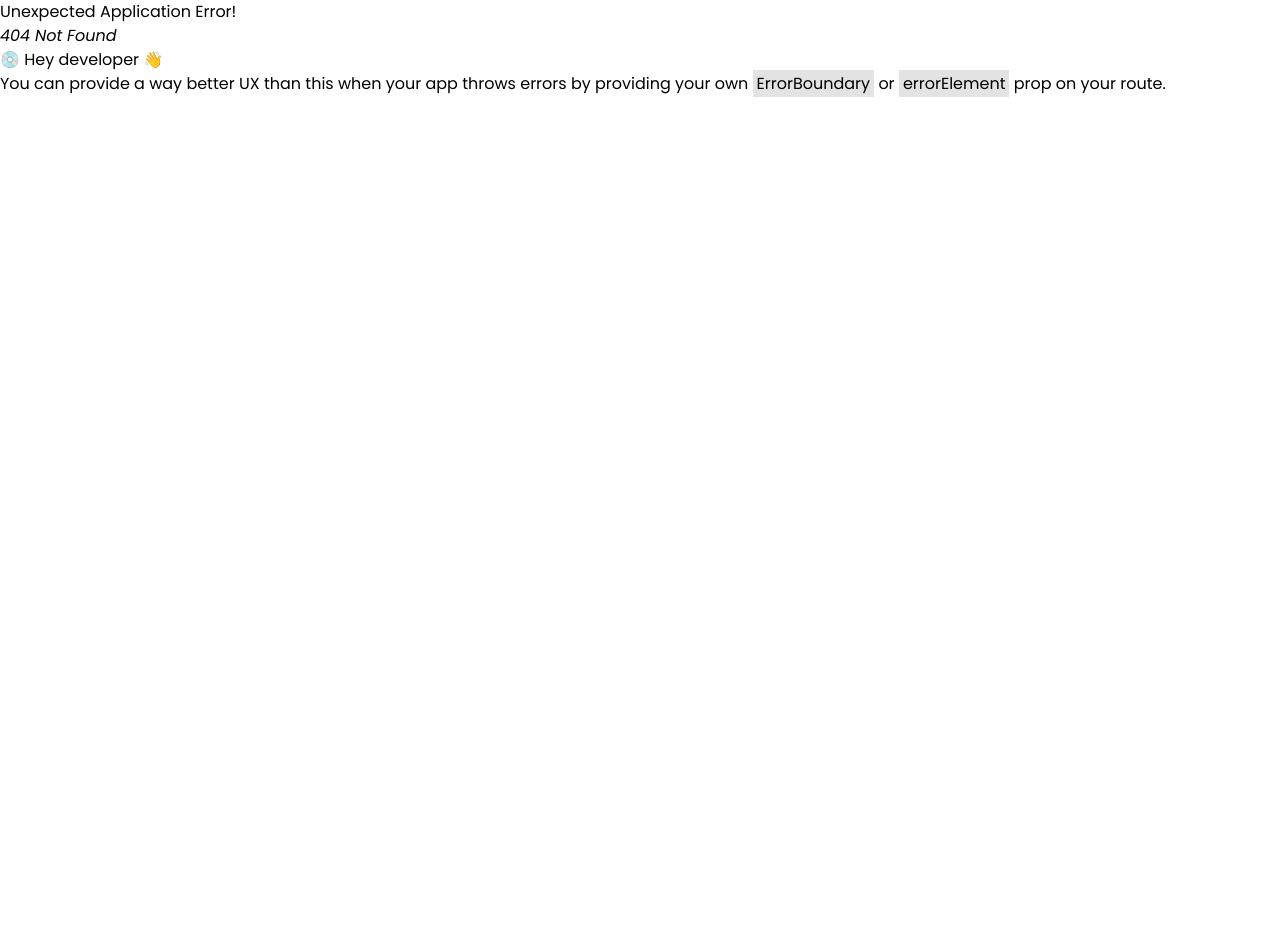
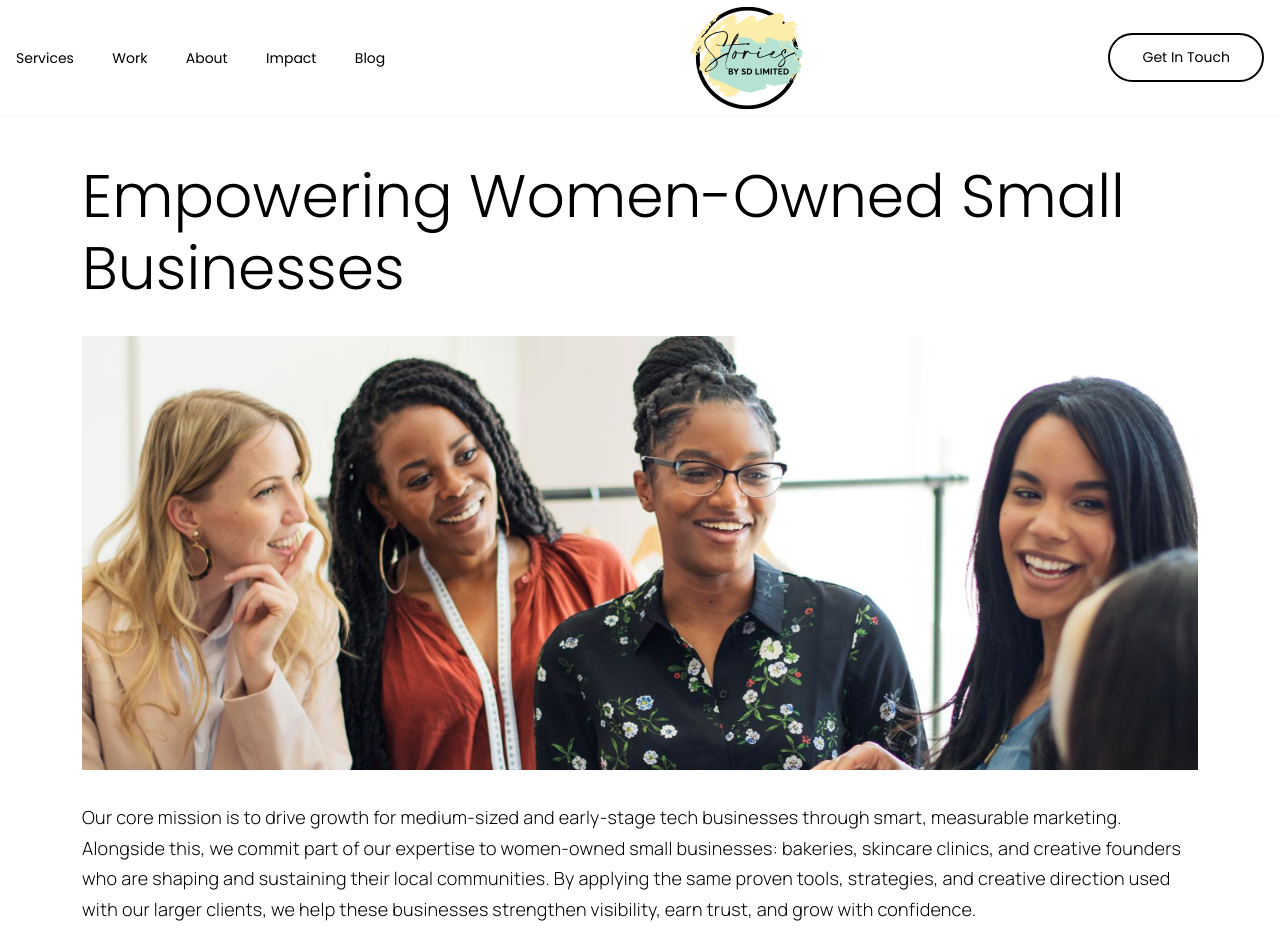
Before and after one commit to Adeyemi-cmd/Stories-By-SD-Ltd, a React (Vite) app: page /impact in a window 1280 px wide. Before the commit this address had no page. Shown: the top 952 px of the page. Before the commit the page ends 800 px from the top, so only its background shows below. Built offline with nearby package versions, Linux system fonts and the light colour scheme.

Commit message:
impactPage added

```diff
--- a/src/components/Navbar/Navbar.tsx
+++ b/src/components/Navbar/Navbar.tsx
@@ -1,9 +1,8 @@
 import "./Navbar.css";
-// image
+import { useState } from "react";
+import { Link } from "react-router-dom";
+
 import Logo from "../../assets/logo.svg";
-
-import { Link } from "react-router-dom";
-import { useState } from "react";
 
 export default function Navbar() {
   const [isMenuOpen, setIsMenuOPen] = useState(false);
@@ -27,6 +26,11 @@ export default function Navbar() {
               <li>
                 <Link to={"/about"} className="Link">
                   About
+                </Link>
+              </li>
+              <li>
+                <Link to={"/impact"} className="Link">
+                  Impact
                 </Link>
               </li>
               <li>
--- a/src/index.css
+++ b/src/index.css
@@ -1,6 +1,29 @@
 /* google font */
 @import url("https://fonts.googleapis.com/css2?family=Poppins:ital,wght@0,100;0,200;0,300;0,400;0,500;0,600;0,700;0,800;0,900;1,100;1,200;1,300;1,400;1,500;1,600;1,700;1,800;1,900&display=swap");
 
+::view-transition-group(root) {
+  animation-duration: 1.2s;
+}
+
+::view-transition-new(root) {
+  animation-name: scale-in;
+}
+
+::view-transition-old(root) {
+  animation-name: scale-out;
+}
+
+@keyframes scale-in {
+  from {
+    scale: 0;
+  }
+}
+
+@keyframes scale-out {
+  to {
+    scale: 0;
+  }
+}
 
 /* Box sizing rules */
 *,
@@ -78,3 +101,13 @@ select {
     scroll-behavior: auto !important;
   }
 }
+
+.app_layout {
+  display: flex;
+  flex-direction: column;
+  min-height: 100vh;
+}
+
+.main_content {
+  flex: 1;
+}
--- a/src/main.tsx
+++ b/src/main.tsx
@@ -11,6 +11,7 @@ import Services from "./pages/Services/Seviices";
 import Work from "./pages/Work/Work";
 import About from "./pages/About/About";
 import Blog from "./pages/Blog/Blog";
+import Imapact from "./pages/Imapact/Imapact";
 import BlogPost from "./pages/Blog/BlogPost";
 import Contact from "./pages/Contact/Contact";
 
@@ -18,9 +19,15 @@ import Contact from "./pages/Contact/Contact";
 const AppLayout: React.FC = () => {
   return (
     <>
-      <ScrollToTop />
-      <Navbar />
-      <Outlet />
+      {" "}
+      <div className="app_layout">
+        <ScrollToTop />
+        <Navbar />
+        <main className="main_content">
+          <Outlet />
+        </main>
+        {/* <Footer /> */}
+      </div>
     </>
   );
 };
@@ -42,11 +49,15 @@ const router = createBrowserRouter([
         element: <About />,
       },
       {
+        path: "/impact",
+        element: <Imapact />,
+      },
+      {
         path: "/blog",
         element: <Blog />,
       },
       {
-        path: "/blog/post",
+        path: "/blog/post-1",
         element: <BlogPost />,
       },
       {
--- a/src/pages/Blog/Blog.tsx
+++ b/src/pages/Blog/Blog.tsx
@@ -47,6 +47,7 @@ export default function Blog() {
         "In today's fast-moving digital world, early-stage tech founders and growing businesses face a common dilemma: they need brilliant marketing to scale, but don’t have the bandwidth, or the budget for a full in-house team. That's where Stories by SD comes in.",
       readMoreBtn: "Read More",
       icon: Arrrow,
+      path: "/blog/post-1",
     },
     {
       id: 2,
@@ -57,6 +58,7 @@ export default function Blog() {
         "In today's fast-moving digital world, early-stage tech founders and growing businesses face a common dilemma: they need brilliant marketing to scale, but don’t have the bandwidth, or the budget for a full in-house team. That's where Stories by SD comes in.",
       readMoreBtn: "Read More",
       icon: Arrrow,
+      path: "/blog/post-1",
     },
     {
       id: 3,
@@ -67,6 +69,7 @@ export default function Blog() {
         "In today's fast-moving digital world, early-stage tech founders and growing businesses face a common dilemma: they need brilliant marketing to scale, but don’t have the bandwidth, or the budget for a full in-house team. That's where Stories by SD comes in.",
       readMoreBtn: "Read More",
       icon: Arrrow,
+      path: "/blog/post-1",
     },
     {
       id: 4,
@@ -77,6 +80,7 @@ export default function Blog() {
         "In today's fast-moving digital world, early-stage tech founders and growing businesses face a common dilemma: they need brilliant marketing to scale, but don’t have the bandwidth, or the budget for a full in-house team. That's where Stories by SD comes in.",
       readMoreBtn: "Read More",
       icon: Arrrow,
+      path: "/blog/post-1",
     },
   ];
 
@@ -93,7 +97,7 @@ export default function Blog() {
                 <div className="blog_text">
                   <h1>{eachCon.description}</h1>
                   <p>{eachCon.pText}</p>
-                  <Link to="/blog/post" className="blog_link">
+                  <Link to={eachCon.path} className="blog_link">
                     <button className="blog_btn">
                       {eachCon.readMoreBtn}{" "}
                       <img src={eachCon.icon} alt="arrow_icon" />
--- /dev/null
+++ b/src/pages/Imapact/Imapact.tsx
@@ -0,0 +1,31 @@
+import "./Impact.css";
+import gathering from "../../assets/images/impactPicture.svg";
+
+export default function Imapact() {
+  return (
+    <>
+      <section className="impact_even_con">
+        <div className="impact_hero_con">
+          <h1>Empowering Women-Owned Small Businesses</h1>
+          <div className="impact_gatheing_picture">
+            <img src={gathering} alt="Gathering" />
+          </div>
+          <p>
+            Our core mission is to drive growth for medium-sized and early-stage
+            tech businesses through smart, measurable marketing. Alongside this,
+            we commit part of our expertise to women-owned small businesses:
+            bakeries, skincare clinics, and creative founders who are shaping
+            and sustaining their local communities. By applying the same proven
+            tools, strategies, and creative direction used with our larger
+            clients, we help these businesses strengthen visibility, earn trust,
+            and grow with confidence.
+          </p>
+        </div>
+      </section>
+
+      <section className="impact_action">
+        <h2>Impact in Action</h2>
+      </section>
+    </>
+  );
+}
--- /dev/null
+++ b/src/pages/Imapact/Impact.css
@@ -0,0 +1,60 @@
+/* google font */
+@import url("https://fonts.googleapis.com/css2?family=Manrope:wght@200..800&display=swap");
+
+:root {
+  --impact-odd-container: 1312px;
+  --impact-even-container: 1116px;
+  --imapct-inline-padding: 1rem;
+
+  --imapact-hero-padding-top: 10rem;
+  --imapact-hero-padding-bottom: 3rem;
+
+  /* font-family */
+  --font-family: "Manrope", sans-serif;
+
+  /* font-sizes */
+  --imapct-h1-fs: 3.75rem;
+  --imapct-h1-fw: 300;
+  --impact-p-fs: 1.125rem;
+  --impact-p-fw: 300;
+}
+
+.impact_even_con {
+  width: min(
+    var(--impact-even-container),
+    100% - var(--imapct-inline-padding) * 2
+  );
+  margin-inline: auto;
+  padding: var(--imapact-hero-padding-top) 0 var(--imapact-hero-padding-bottom);
+}
+
+.impact_hero_con h1 {
+  font-size: var(--imapct-h1-fs);
+  font-weight: var(--imapct-h1-fw);
+  line-height: 72px;
+}
+
+.impact_gatheing_picture {
+  padding-block: 2em;
+}
+
+.impact_gatheing_picture img {
+  width: 100%;
+}
+
+.impact_hero_con p {
+  font-size: var(--impact-p-fs);
+  font-weight: var(--impact-p-fw);
+  font-family: var(--font-family);
+  line-height: 30.6px;
+  letter-spacing: 0.26px;
+}
+
+.impact_action {
+  width: min(
+    var(--impact-even-container),
+    100% - var(--imapct-inline-padding) * 2
+  );
+  margin-inline: auto;
+  padding-block: var(--imapact-hero-padding-bottom);
+}
```
Also changed, not shown: src/TransitionLink.tsx (added, +27 -0 lines), src/assets/images/impactPicture.svg (added).
